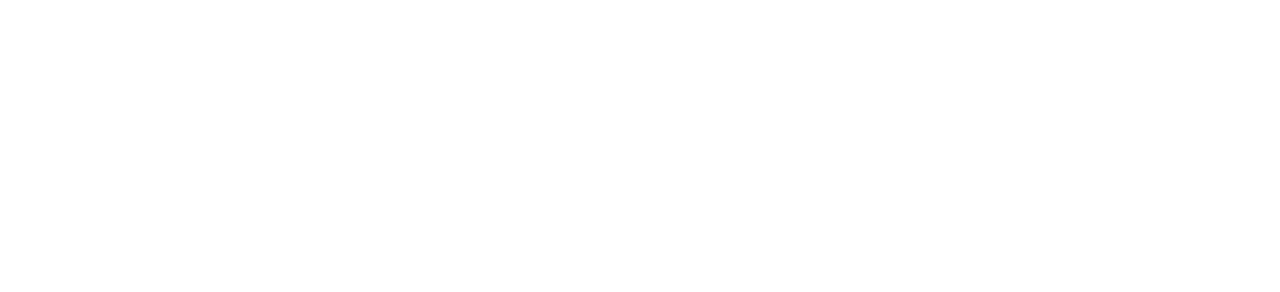
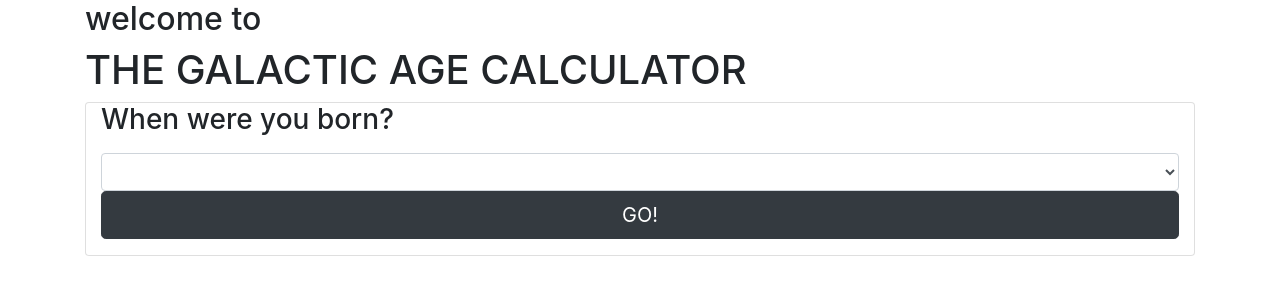
Before and after one commit to RileyShimp/galactic, a website built with webpack: page src/index.html in a window 1280 px wide. Built offline with nearby package versions, Linux system fonts and the light colour scheme.

Commit message:
Add basic HTML for webpage

```diff
--- a/src/index.html
+++ b/src/index.html
@@ -4,6 +4,22 @@
     <title>Galactic</title>
   </head>
 <body>
-
+  <div class="container-lg">
+    <header>
+      <h2>welcome to</h2>
+      <h1>THE GALACTIC AGE CALCULATOR</h1>
+    </header>
+    <form id="form" class="card">
+      <div class="form-group col 6">
+        <label for="quantity"><h3>When were you born?</h3></label>
+        <select class="form-control" name="quantity" id="quantity">
+          <option value="1"></option>
+          <option value="2">2</option>
+          <option value="3">3</option>
+        </select>
+        <button id="qButton" type="submit" class="btn btn-dark btn-lg btn-block">GO!</button>
+      </div>
+    </form>
+  </div>
 </body>
 </html>
```
Also changed, not shown: __tests__/age.test.js (+5 -5 lines).
